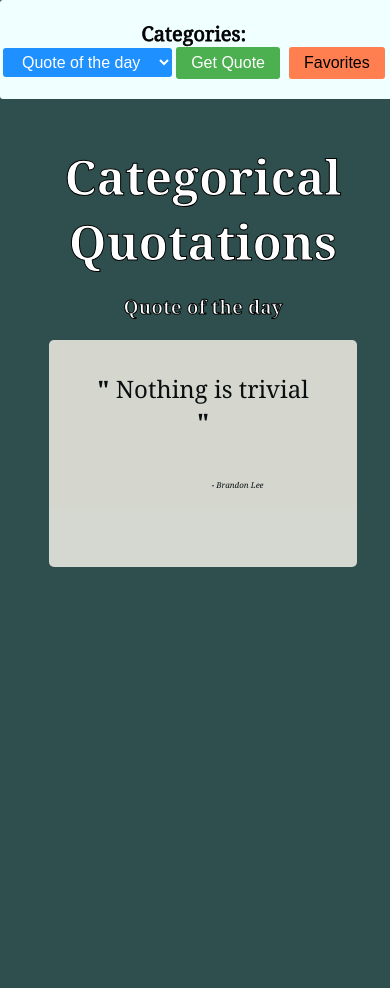
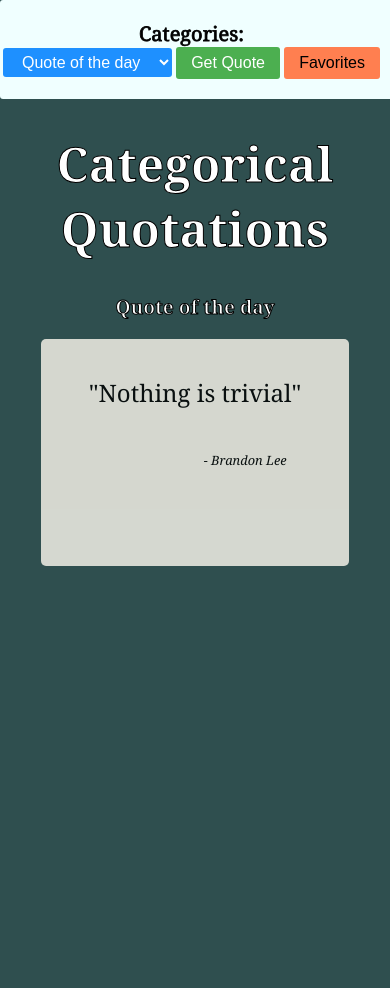
Before and after one commit to DruSerkes/categorical-quotations, a Flask app: page / in a window 390 px wide. After the commit the page ends 566 px from the top, so only its background shows below. Run offline with Flask 2, Linux system fonts and the light colour scheme; parts of the project's set-up code (start-up, migrations or seed data) failed here and were passed over.

Commit message:
update formatting, responsive styling

```diff
--- a/static/styles.css
+++ b/static/styles.css
@@ -1,7 +1,15 @@
-html,
+html {
+	height: 100vh;
+	width: 100vw;
+	margin: 0;
+	padding: 0;
+}
+
 body {
 	height: 100vh;
 	width: 100vw;
+	margin: 0;
+	padding: 0;
 	background-color: darkslategrey;
 	font-family: Georgia, 'Times New Roman', Times, serif;
 	font-size: 16px;
@@ -12,11 +20,11 @@ body {
 }
 
 .navbar {
-	position: fixed;
+	position: sticky;
 	top: 0;
 	left: 0;
 	width: 100%;
-	margin: 0;
+	margin: 0 0 1rem 0;
 	padding: 20px 3px;
 	border-radius: 3px;
 	background-color: azure;
@@ -65,17 +73,17 @@ button {
 	display: inline-block;
 }
 
-main {
+/* main {
 	position: relative;
 	height: 100vh;
 	left: 0;
 	top: 2rem;
-}
+} */
 
 h1 {
 	font-size: 5rem;
 	text-align: center;
-	margin-bottom: 1rem;
+	margin: 2rem;
 	-webkit-text-stroke: 1px black;
 	-webkit-text-fill-color: white;
 }
@@ -149,9 +157,13 @@ cite {
 		font-size: 1.2rem;
 	}
 	.content > p {
+		font-size: 0.9rem;
+	}
+	.content > cite {
 		font-size: 0.8rem;
 	}
-	.content > cite {
-		font-size: 0.5rem;
+
+	.favorites-button {
+		margin-left: 0;
 	}
 }
--- a/templates/base.html
+++ b/templates/base.html
@@ -34,7 +34,7 @@
 <!-- End Navbar -->
 
 <!-- Main Content -->
-<main>
+<!-- <main> -->
     {% block content %}
     {% endblock %}
 
@@ -53,7 +53,7 @@
     {% endif %}
     <!-- End Flashed Messages -->
 
-</main>
+<!-- </main> -->
 <!-- End Main -->
 
 <!-- Load JavaScript!! -->
--- a/templates/index.html
+++ b/templates/index.html
@@ -8,29 +8,25 @@
 
 <h3>Quote of the day</h3>
 
-{% if quote.contents %}
+{% if quote.id %}
 
 <blockquote class="content">
-    <b>"</b>
-    {{ quote.contents.quotes[0].quote }}
-    <b>"</b>
+    <p>{{ quote.quote }}</p>
 </blockquote>
 <cite>
-    <b>-</b>
-    {{ quote.contents.quotes[0].author }}
+    - {{ quote.author }}
 </cite>
 
 {% else %}
 
 <section class="content">
-    <blockquote>
-        <b>"</b>
-        Nothing is trivial
-        <b>"</b>
-    </blockquote>
+    <p>
+        <blockquote>
+            "Nothing is trivial"
+        </blockquote>
+    </p>
     <cite>
-        <b>-</b>
-        Brandon Lee
+        - Brandon Lee
     </cite>
 </section>
 
```
Also changed, not shown: templates/category.html (+2 -5 lines).
